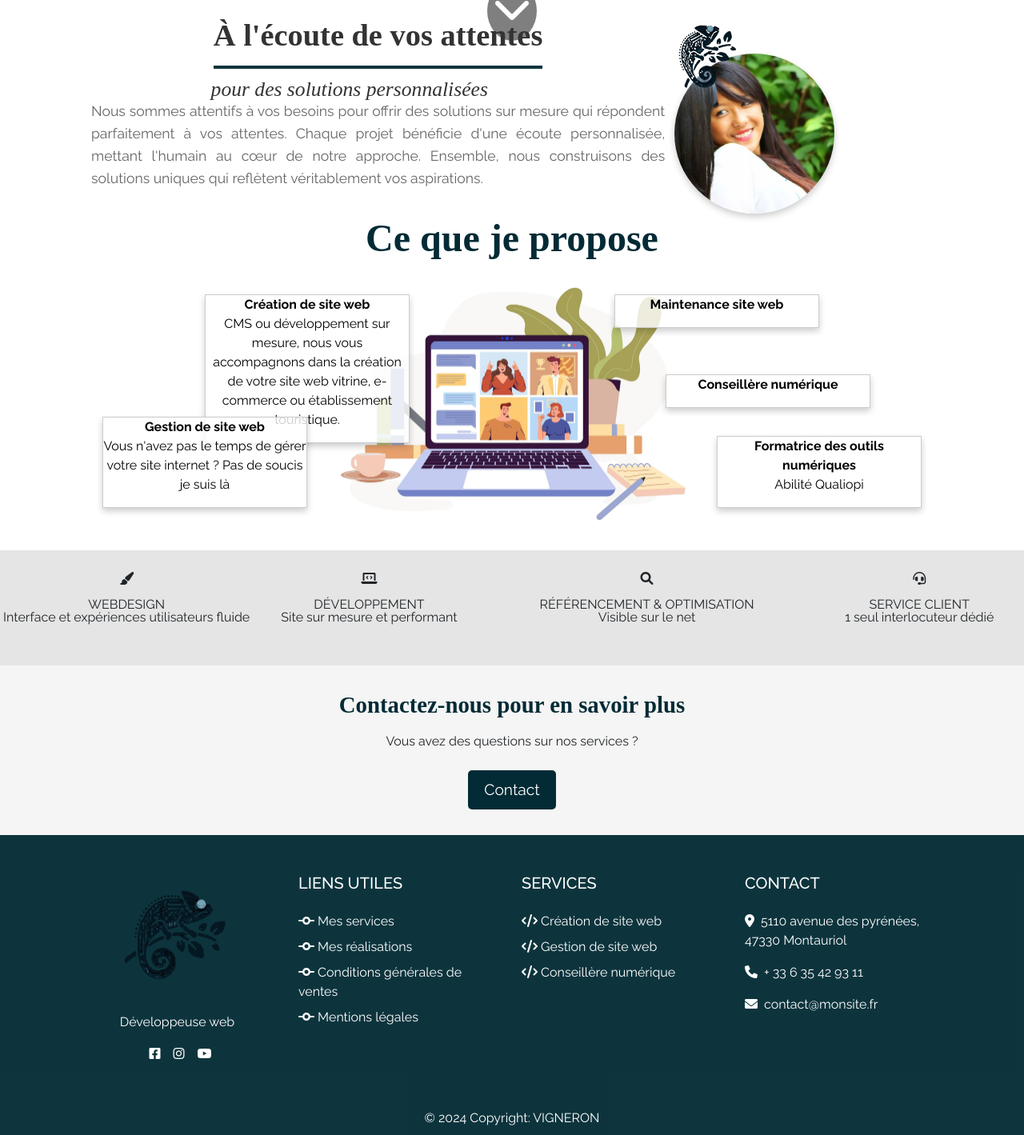
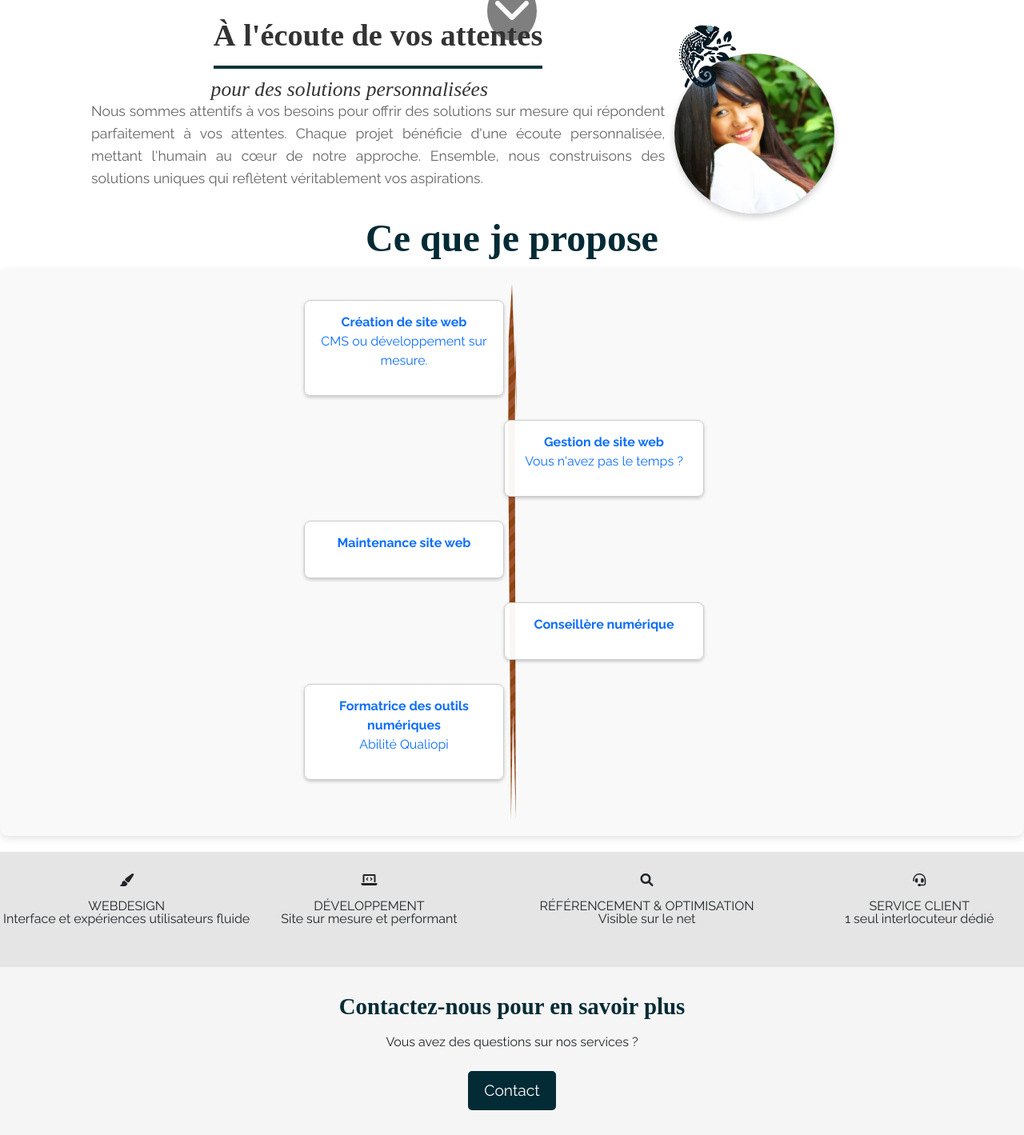
Before and after one commit to EmmaVgn/cameleonwebsite, a Symfony app: template templates/home/index.html.twig in a window 1280 px wide. Shown: the part 946-2365 px from the top of the page at 80% size. Run offline with Twig, Linux system fonts and the light colour scheme; the template is opened without the code that fills it, so the values that code supplies are empty; style sheets or scripts are compiled from the project's sources; some libraries are stand-ins or nearby versions; some web fonts are replaced.

Commit message:
change homepage

```diff
--- a/assets/styles/app.css
+++ b/assets/styles/app.css
@@ -402,104 +402,111 @@ h4 {
   z-index: 2;
 }
 
-/*Listing */
+/* Listing */
 .listing-container {
   width: 100%;
-  height: auto;
-  box-sizing: border-box;
-  overflow: hidden;
   margin-bottom: 20px;
+  padding: 20px; /* Ajouter du padding autour du container */
+  background-color: #f9f9f9; /* Fond léger pour le container */
+  border-radius: 10px; /* Coins arrondis pour le container */
+  box-shadow: 0 4px 10px rgba(0, 0, 0, 0.1);
+  position: relative; /* Pour le positionnement de la ligne */
 }
 
-.content {
+.timeline {
   position: relative;
-  display: flex;
-  justify-content: center;
-  align-items: center;
+  padding: 20px 0; /* Padding en haut et en bas */
 }
 
-.computer-image img {
-  width: 100%;
-  max-width: 500px;
-  height: auto;
+/* Style pour la ligne comme une branche */
+.timeline::before {
+  content: "";
+  position: absolute;
+  left: 50%;
+  top: 0;
+  bottom: 0;
+  width: 12px; /* Épaisseur de la ligne */
+  background-color: #8b4513; /* Couleur marron pour la branche */
+  border-radius: 6px; /* Coins arrondis */
+  transform: translateX(-50%); /* Centrer la ligne */
+  z-index: 10; /* Derrière les boxes */
+  clip-path: polygon(
+    50% 0%,
+    100% 25%,
+    85% 10%,
+    80% 30%,
+    90% 100%,
+    60% 80%,
+    40% 100%,
+    10% 30%,
+    15% 10%
+  ); /* Crée une forme irrégulière plus ramifiée */
 }
 
-.text-content {
-  position: absolute;
-  width: 100%;
-  height: 100%;
-  display: flex;
-  flex-direction: column;
-  justify-content: center;
-  align-items: center;
+/* Ajout d'une texture pour imiter l'écorce */
+.timeline::before {
+  background: linear-gradient(
+    135deg,
+    #8b4513 25%,
+    #a0522d 25%,
+    #a0522d 50%,
+    #8b4513 50%,
+    #8b4513 75%,
+    #a0522d 75%,
+    #a0522d
+  );
+  background-size: 20px 20px; /* Taille de la texture */
 }
 
 .content-box {
-  width: 20%;
-  height: auto;
-  position: absolute;
-  background-color: rgba(255, 255, 255, 0.8);
+  background-color: rgba(255, 255, 255, 0.95); /* Fond légèrement opaque */
   border: 1px solid #ccc;
   text-align: center;
-  box-shadow: 0 4px 8px rgba(0, 0, 0, 0.2);
-  z-index: 10;
+  border-radius: 8px; /* Coins arrondis */
+  box-shadow: 0 2px 4px rgba(0, 0, 0, 0.2);
+  transition: transform 0.3s;
+  padding: 15px; /* Ajouter du padding interne */
+  position: relative; /* Pour la position absolue de la bulle */
+  margin-bottom: 30px; /* Espace entre les boxes */
+  z-index: 15; /* Au-dessus de la ligne */
+  width: 250px; /* Largeur des boxes */
 }
 
-.top-left {
-  top: 10%;
-  left: 20%;
+.left {
+  position: relative;
+  transform: translateX(-50%); /* Décalage vers la gauche */
 }
 
-.top-right {
-  top: 10%;
-  right: 20%;
+.right {
+  position: relative;
+  transform: translateX(50%); /* Décalage vers la droite */
 }
 
-.middle-right {
-  top: 40%;
-  right: 15%;
+/* Alignement à gauche ou droite */
+.content-box:nth-child(odd) {
+  margin-left: calc(
+    50% - 135px
+  ); /* Ajustez cette valeur pour éviter le chevauchement */
 }
 
-.bottom-right {
-  bottom: 10%;
-  right: 10%;
-}
-
-.bottom-left {
-  bottom: 10%;
-  left: 10%;
+.content-box:nth-child(even) {
+  margin-left: calc(
+    50% + 15px
+  ); /* Ajustez cette valeur pour éviter le chevauchement */
 }
 
 .content-box:hover {
-  transform: scale(1.05);
-  box-shadow: 0 8px 16px rgba(0, 0, 0, 0.3);
-  cursor: pointer;
+  transform: scale(1.05); /* Légère animation au survol */
+  cursor: pointer; /* Changer le curseur au survol */
 }
 
-.content-link {
-  text-decoration: none;
-  color: black;
-}
-
-.content-link:hover {
-  color: black;
-}
-
-.container-services h2 {
+.container-services h2,
+.title-service {
   text-align: center;
   font-size: 3rem;
-  font-family: "Playfair Display", serif; /* Assurez-vous d'utiliser la même famille de polices */
-  font-weight: bold; /* Vous pouvez ajuster le poids si nécessaire */ /* Ajustez en fonction de la mise en page souhaitée */
-
-  color: #032b35; /* Assurez-vous que la couleur est cohérente avec votre palette */
-}
-
-.title-service {
-  font-size: 3rem; /* Ajustez la taille de la police pour qu'elle corresponde à vos besoins */
-  font-family: "Playfair Display", serif; /* Utiliser la même police que pour h1, h2, etc. */
-  font-weight: bold; /* Assurez-vous que le poids de la police est cohérent */
-  text-align: center; /* Pour centrer le titre */
-  color: #032b35; /* Assurez-vous que la couleur est cohérente avec le reste */
+  font-family: "Playfair Display", serif;
+  font-weight: bold;
+  color: #032b35;
 }
 
 /* Popup Container */
--- a/templates/home/project.html.twig
+++ b/templates/home/project.html.twig
@@ -11,6 +11,5 @@
 			<img src="/img/autres/giphy-3--unscreen.gif" alt="Caméléon" class="chameleon-img">
 			<img src="/img/autres/Emma.jpeg" alt="Votre photo" class="profile-photo">
 		</div>
-
 	</div>
 </div>
--- a/templates/services/listing.html.twig
+++ b/templates/services/listing.html.twig
@@ -1,55 +1,46 @@
 <div class="listing-container">
-	<div class="content">
-		<div class="computer-image">
-			<img src="img/autres/ordinateur-portable-ecran-plat-illustration-travail-distance-videoconference-groupe-collegues-conn.png" alt="Computer">
-		</div>
-		<div class="text-content">
+	<div class="timeline">
 		<a href="#" class="content-link" data-popup="popup1">
-				<div class="content-box top-left">
+			<div class="content-box left" style="--index: 0;">
 				<p>
-						<b>Création de site web</b>
-						<br>
-						CMS ou développement sur mesure, nous vous accompagnons dans la création de votre site web vitrine, e-commerce ou établissement touristique.
+					<b>Création de site web</b><br>
+					CMS ou développement sur mesure.
 				</p>
 			</div>
 		</a>
 		<a href="#" class="content-link" data-popup="popup2">
-				<div class="content-box bottom-left">
+			<div class="content-box right" style="--index: 1;">
 				<p>
-						<b>Gestion de site web</b>
-						<br>
-						Vous n'avez pas le temps de gérer votre site internet ? Pas de soucis je suis là
+					<b>Gestion de site web</b><br>
+					Vous n'avez pas le temps ?
 				</p>
 			</div>
 		</a>
 		<a href="#" class="content-link" data-popup="popup3">
-				<div class="content-box top-right">
+			<div class="content-box left" style="--index: 2;">
 				<p>
-						<b>
-							Maintenance site web
-						</b>
+					<b>Maintenance site web</b>
 				</p>
 			</div>
 		</a>
 		<a href="#" class="content-link" data-popup="popup4">
-				<div class="content-box middle-right">
+			<div class="content-box right" style="--index: 3;">
 				<p>
 					<b>Conseillère numérique</b>
 				</p>
 			</div>
 		</a>
 		<a href="#" class="content-link" data-popup="popup5">
-				<div class="content-box bottom-right">
+			<div class="content-box left" style="--index: 4;">
 				<p>
-						<b>Formatrice des outils numériques</b>
-						<br>
+					<b>Formatrice des outils numériques</b><br>
 					Abilité Qualiopi
 				</p>
 			</div>
 		</a>
 	</div>
 </div>
-</div>
+
 
 <!-- Popup Elements -->
 <div id="popup1" class="popup">
@@ -57,7 +48,7 @@
 		<span class="close">&times;</span>
 		<h2>Création de site web</h2>
 		<p>
-			Que ce soit un CMS (Wordpress, PrestaShop) ou en dévelopmment web, je vous propose la création d'un site internet qui vous ressemble sur mesure. Responsive Design
+			Que ce soit un CMS (Wordpress, PrestaShop) ou en développement web, je vous propose la création d'un site internet qui vous ressemble sur mesure. Responsive Design.
 		</p>
 	</div>
 </div>
@@ -65,27 +56,27 @@
 	<div class="popup-content">
 		<span class="close">&times;</span>
 		<h2>Gestion Marketing digital</h2>
-		<p>Votre site internet est en ligne mais vous n'avez pas le temps de le gérer ? Pas de soucis je suis là</p>
+		<p>Votre site internet est en ligne mais vous n'avez pas le temps de le gérer ? Pas de soucis, je suis là.</p>
 	</div>
 </div>
 <div id="popup3" class="popup">
 	<div class="popup-content">
 		<span class="close">&times;</span>
 		<h2>Maintenance site web</h2>
-		<p>Vous avez besoin de mettre à jour votre site internet ? Je suis là pour vous aider</p>
+		<p>Vous avez besoin de mettre à jour votre site internet ? Je suis là pour vous aider.</p>
 	</div>
 </div>
 <div id="popup4" class="popup">
 	<div class="popup-content">
 		<span class="close">&times;</span>
 		<h2>Conseillère numérique</h2>
-		<p>Vous avez besoin de conseils pour votre site internet ? Je suis là pour vous aider</p>
+		<p>Vous avez besoin de conseils pour votre site internet ? Je suis là pour vous aider.</p>
 	</div>
 </div>
 <div id="popup5" class="popup">
 	<div class="popup-content">
 		<span class="close">&times;</span>
 		<h2>Formatrice des outils numériques</h2>
-		<p>Vous avez besoin de vous former aux outils numériques ? Je suis là pour vous aider</p>
+		<p>Vous avez besoin de vous former aux outils numériques ? Je suis là pour vous aider.</p>
 	</div>
 </div>
```
Also changed, not shown: 1 other file. Lines whose indentation alone changed are shown as unchanged.
